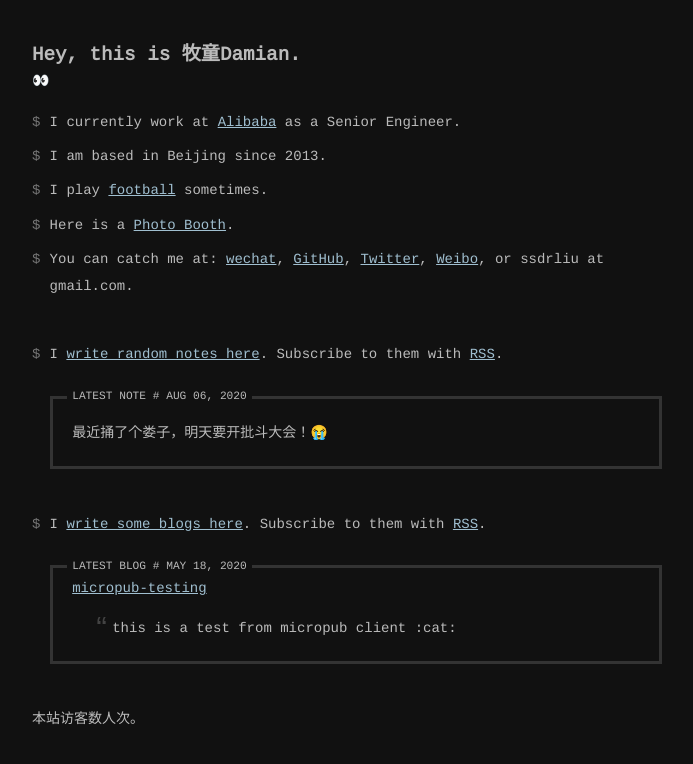
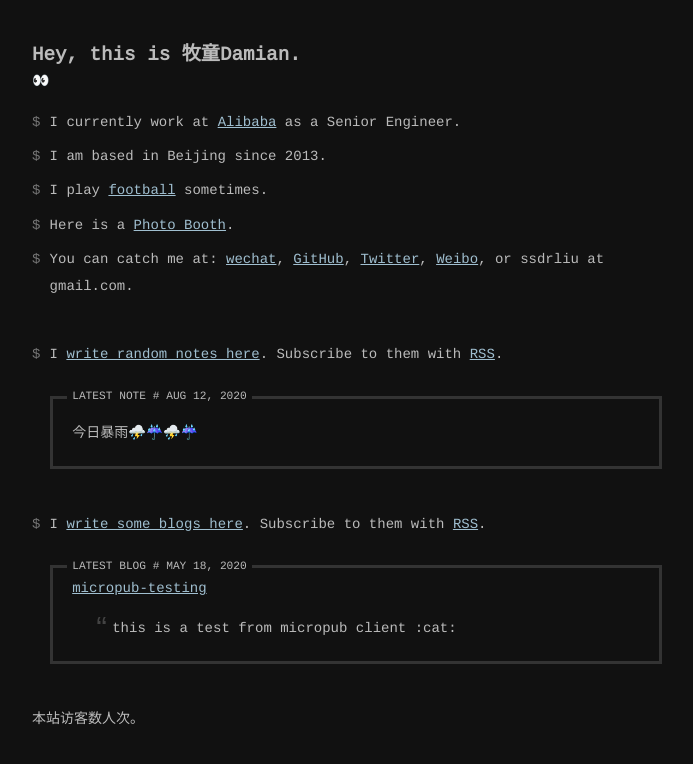
Before and after one commit to ssdr/site, a Jekyll site: the page built from index.html, in a window 1280 px wide. Shown: the top 764 px of the page, without its empty margins (293-986 px from the left). Built offline with Jekyll 4.4.1, drawn with Linux system fonts in a browser that asks for light colours; comment, search, counter and statistics services are not loaded.

Commit message:
📝 Update an entry via micropub

```diff
--- a/_data/notes.yml
+++ b/_data/notes.yml
@@ -1,3 +1,7 @@
+- date: 2020/08/12 05:34
+  content: |
+    今日暴雨⛈️☔️⛈️☔️
+
 - date: 2020/08/06 14:00
   content: |
     最近捅了个娄子，明天要开批斗大会！😭
```
